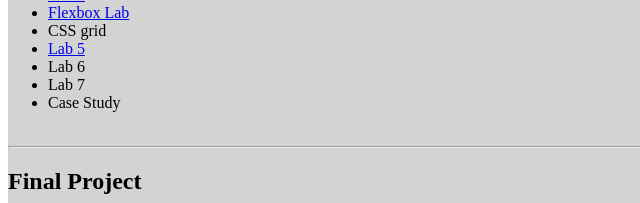
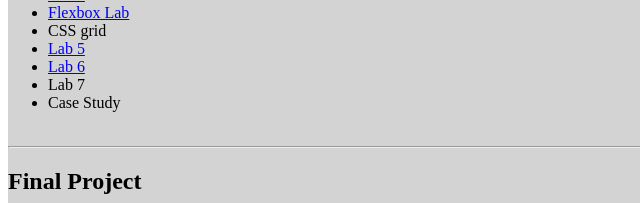
Before and after one commit to King23-k/Portfolio, a plain HTML site: page index.html in a window 1280 px wide. Shown: the part 597-800 px from the top of the page, 0-640 px from the left. Drawn offline with Linux system fonts and the light colour scheme.

Commit message:
Update index.html

```diff
--- a/index.html
+++ b/index.html
@@ -37,7 +37,7 @@ color: white;
 <li><a href="https://king23-k.github.io/flexbox/">Flexbox Lab</a></li>
 <li>CSS grid</li>
 <li><a href="https://king23-k.github.io/Green-Stable-Pastures/index.html">Lab 5</a></li>
-<li>Lab 6</li>
+<li><a href="https://king23-k.github.io/Green-Stable-Pastures/index.html">Lab 6</a></li>
 <li>Lab 7</li>
 <li>Case Study</li>
 
```
